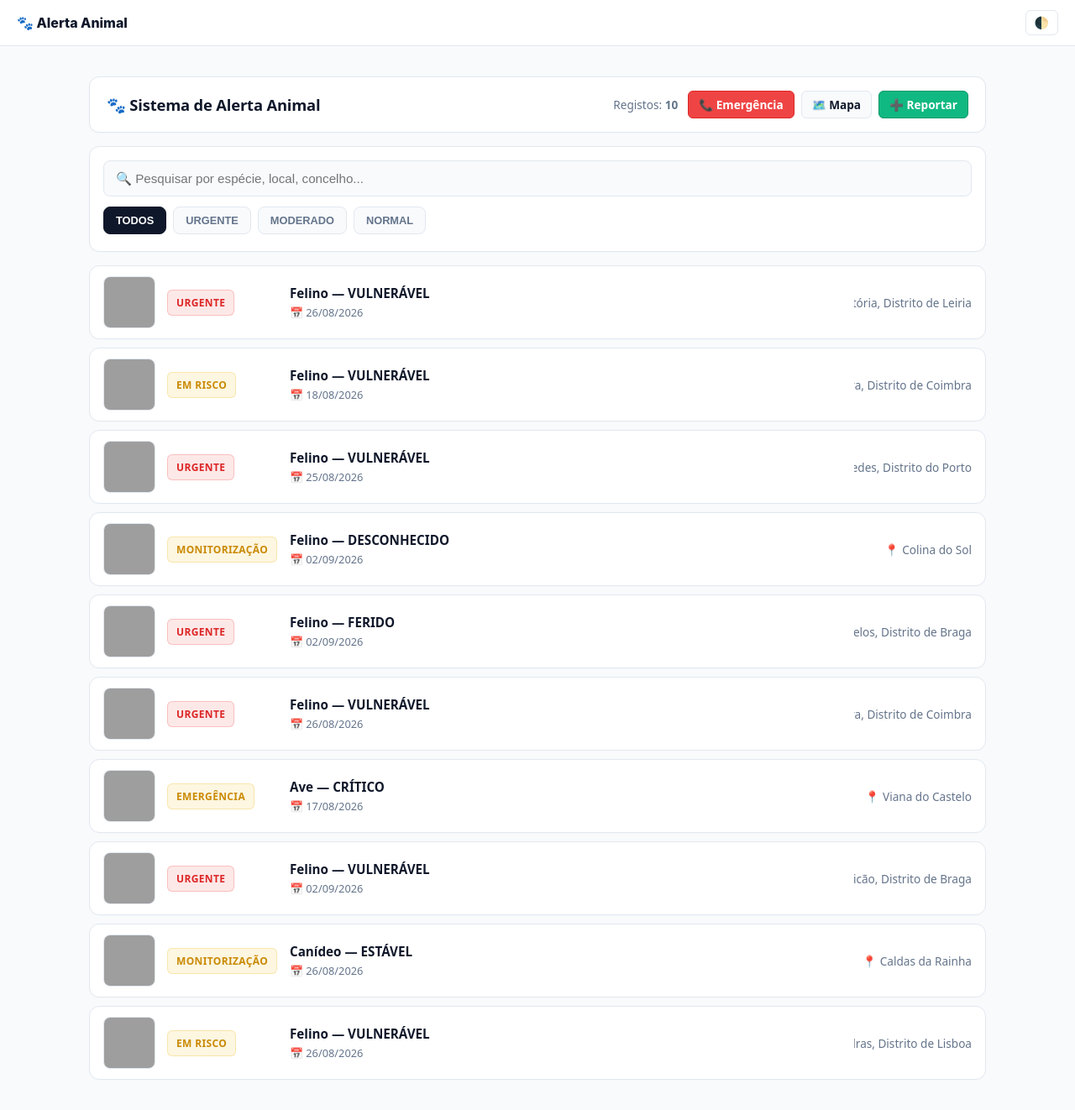
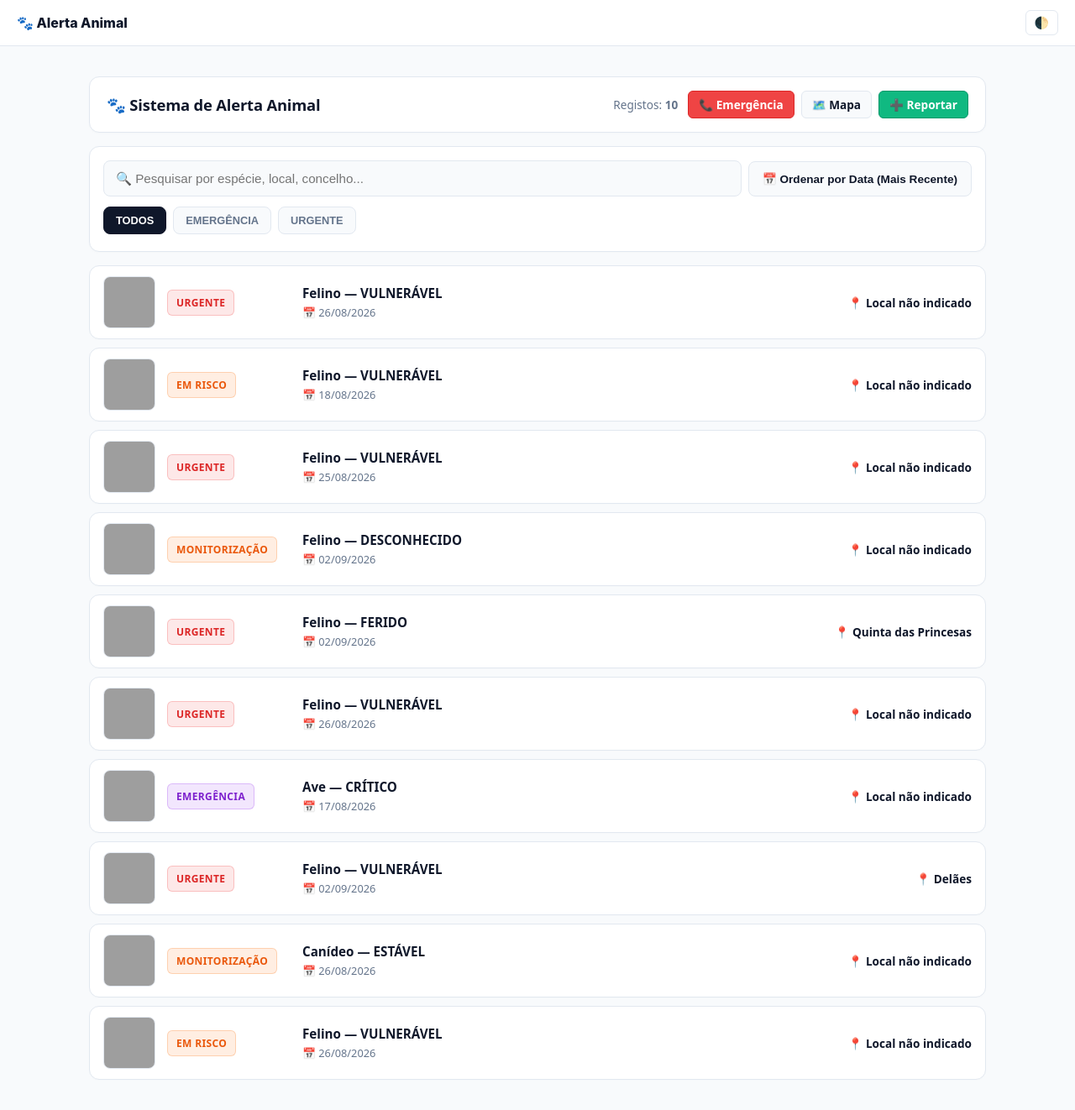
Before and after one commit to ajudaanimal/alerta, a Jekyll site: the page built from index.html, in a window 1280 px wide, cut to the strip 0-1322 px from the top of the page. Shown: the whole strip at 84% size. Built offline with Jekyll 4.4.1, drawn with Linux system fonts in a browser that asks for light colours; grey boxes are pictures that could not be loaded.

Commit message:
Update index.html

```diff
--- a/index.html
+++ b/index.html
@@ -126,8 +126,17 @@
     box-shadow: 0 1px 3px rgba(0,0,0,0.02);
   }
 
+  .control-panel-row {
+    display: flex;
+    gap: 8px;
+    align-items: center;
+    flex-wrap: wrap;
+    justify-content: space-between;
+  }
+
   #searchBox {
-    width: 100%;
+    flex: 1;
+    min-width: 220px;
     padding: 12px 14px;
     background: var(--bg-main);
     color: var(--text-main);
@@ -142,6 +151,26 @@
   #searchBox:focus {
     border-color: var(--primary-color);
     box-shadow: 0 0 0 3px var(--focus-ring);
+  }
+
+  .btn-sort {
+    background: var(--bg-main);
+    color: var(--text-main);
+    border: 1px solid var(--border-color);
+    padding: 12px 16px;
+    border-radius: 8px;
+    font-size: 0.85rem;
+    font-weight: 600;
+    cursor: pointer;
+    display: inline-flex;
+    align-items: center;
+    gap: 6px;
+    white-space: nowrap;
+    transition: all 0.2s ease;
+  }
+
+  .btn-sort:hover {
+    border-color: var(--text-muted);
   }
 
   .filter-group {
@@ -192,7 +221,7 @@
     border-radius: 12px;
     padding: 12px 16px;
     display: grid;
-    grid-template-columns: 60px 130px 1fr 140px;
+    grid-template-columns: 60px 145px 1fr 180px;
     align-items: center;
     gap: 16px;
     text-decoration: none;
@@ -236,10 +265,12 @@
   }
 
   /* Cores de Alerta Refinadas e Acessíveis */
+  .badge-roxo    { background: rgba(147, 51, 234, 0.12); color: #7e22ce; border-color: rgba(147, 51, 234, 0.25); }
   .badge-vermelho { background: rgba(239, 68, 68, 0.12); color: #dc2626; border-color: rgba(239, 68, 68, 0.25); }
   .badge-laranja  { background: rgba(249, 115, 22, 0.12); color: #ea580c; border-color: rgba(249, 115, 22, 0.25); }
   .badge-amarelo  { background: rgba(234, 179, 8, 0.12); color: #ca8a04; border-color: rgba(234, 179, 8, 0.25); }
 
+  html.dark-mode .badge-roxo    { background: rgba(147, 51, 234, 0.2); color: #c084fc; border-color: rgba(147, 51, 234, 0.3); }
   html.dark-mode .badge-vermelho { background: rgba(239, 68, 68, 0.2); color: #f87171; border-color: rgba(239, 68, 68, 0.3); }
   html.dark-mode .badge-laranja  { background: rgba(249, 115, 22, 0.2); color: #fb923c; border-color: rgba(249, 115, 22, 0.3); }
   html.dark-mode .badge-amarelo  { background: rgba(234, 179, 8, 0.2); color: #facc15; border-color: rgba(234, 179, 8, 0.3); }
@@ -269,8 +300,8 @@
 
   .row-location {
     font-size: 0.85rem;
-    font-weight: 500;
-    color: var(--text-muted);
+    font-weight: 600;
+    color: var(--text-main);
     white-space: nowrap;
     overflow: hidden;
     text-overflow: ellipsis;
@@ -312,7 +343,21 @@
     }
 
     .counter-badge {
-      display: none; /* Oculta em mobile estrito para poupar espaço precioso */
+      display: none;
+    }
+
+    .control-panel-row {
+      flex-direction: column;
+      align-items: stretch;
+    }
+
+    #searchBox {
+      width: 100%;
+    }
+
+    .btn-sort {
+      width: 100%;
+      justify-content: center;
     }
 
     .manifest-row {
@@ -366,15 +411,20 @@
     </nav>
   </header>
 
-  <section class="control-panel" aria-label="Filtros de Pesquisa">
-    <label for="searchBox" class="visually-hidden" style="display:none">Pesquisar ocorrências</label>
-    <input type="text" id="searchBox" placeholder="🔍 Pesquisar por espécie, local, concelho..." onkeyup="filterManifest()" aria-label="Pesquisar registos">
+  <section class="control-panel" aria-label="Filtros de Pesquisa e Ordenação">
+    <div class="control-panel-row">
+      <label for="searchBox" class="visually-hidden" style="display:none">Pesquisar ocorrências</label>
+      <input type="text" id="searchBox" placeholder="🔍 Pesquisar por espécie, local, concelho..." onkeyup="filterManifest()" aria-label="Pesquisar registos">
 
-    <div class="filter-group" role="group" aria-label="Filtrar por nível de alerta">
+      <button type="button" class="btn-sort" id="sortBtn" onclick="toggleSortOrder()">
+        📅 Ordenar por Data (Mais Recente)
+      </button>
+    </div>
+
+    <div class="filter-group" role="group" aria-label="Filtrar por nível de alerta por ordem de prioridade">
       <button type="button" class="filter-chip active" onclick="filterStatus('all', this)" aria-pressed="true">Todos</button>
-      <button type="button" class="filter-chip" onclick="filterStatus('vermelho', this)" aria-pressed="false">Urgente</button>
-      <button type="button" class="filter-chip" onclick="filterStatus('laranja', this)" aria-pressed="false">Moderado</button>
-      <button type="button" class="filter-chip" onclick="filterStatus('amarelo', this)" aria-pressed="false">Normal</button>
+      <button type="button" class="filter-chip" onclick="filterStatus('emergencia', this)" aria-pressed="false">Emergência</button>
+      <button type="button" class="filter-chip" onclick="filterStatus('urgente', this)" aria-pressed="false">Urgente</button>
     </div>
   </section>
 
@@ -383,16 +433,26 @@
       {% assign alerta = post.nivel_alerta | upcase %}
 
       {% assign badge_class = "badge-amarelo" %}
-      {% assign status_filter = "amarelo" %}
-      {% if alerta contains 'URGENTE' or alerta contains 'VERM' %}
+      {% assign status_filter = "normal" %}
+
+      {% if alerta contains 'EMERGÊNCIA' or alerta contains 'EMERGENCIA' %}
+        {% assign badge_class = "badge-roxo" %}
+        {% assign status_filter = "emergencia" %}
+      {% elsif alerta contains 'URGENTE' or alerta contains 'VERM' %}
         {% assign badge_class = "badge-vermelho" %}
-        {% assign status_filter = "vermelho" %}
-      {% elsif alerta contains 'ALTO' or alerta contains 'LARANJA' %}
+        {% assign status_filter = "urgente" %}
+      {% elsif alerta contains 'ALTO' or alerta contains 'MODERADO' or alerta contains 'LARANJA' or alerta contains 'MONITORIZAÇÃO' or alerta contains 'RISCO' %}
         {% assign badge_class = "badge-laranja" %}
-        {% assign status_filter = "laranja" %}
+        {% assign status_filter = "moderado" %}
       {% endif %}
 
-      <a href="{{ post.url | relative_url }}" class="manifest-row" data-status="{{ status_filter }}" data-search-tags="{{ post.id }} {{ post.slug }} {{ post.especie }} {{ post.localizacao }} {{ post.concelho }} {{ post.nivel_alerta }} {{ post.estado_fisico }} {{ post.situacao }} {{ post.sexo }} {{ post.nome }} {{ post.esterilizado }} {{ post.identificacao }} {{ post.caracteristicas }}" aria-label="Ocorrência: {{ post.especie }} em {{ post.localizacao | default: 'localização desconhecida' }}">
+      {% assign raw_date = post.data_ocorrencia_inicial | default: post.date %}
+      <a href="{{ post.url | relative_url }}"
+         class="manifest-row"
+         data-status="{{ status_filter }}"
+         data-timestamp="{{ raw_date | date: '%s' }}"
+         data-search-tags="{{ post.id }} {{ post.slug }} {{ post.especie }} {{ post.localidade }} {{ post.nivel_alerta }} {{ post.estado_fisico }} {{ post.situacao }} {{ post.sexo }} {{ post.nome }} {{ post.esterilizado }} {{ post.identificacao }} {{ post.caracteristicas }}"
+         aria-label="Ocorrência: {{ post.especie }} em {{ post.localidade | default: 'localização desconhecida' }}">
 
         <img src="{{ post.imagem | default: 'https://raw.githubusercontent.com/ajudaanimal/alerta/main/_assets/img/animal.jpeg' }}" alt="" class="row-img" loading="lazy">
 
@@ -402,11 +462,11 @@
 
         <div class="row-details">
           <div class="row-title">{{ post.especie }}{% if post.estado_fisico and post.estado_fisico != "Desconhecido" %} — {{ post.estado_fisico }}{% endif %}</div>
-          <div class="row-subtitle">📅 {{ post.data_ocorrencia_inicial | default: post.date | date: "%d/%m/%Y" }}</div>
+          <div class="row-subtitle">📅 {{ raw_date | date: "%d/%m/%Y" }}</div>
         </div>
 
         <div class="row-location">
-          <span>📍</span> {{ post.localizacao | default: "Local não indicado" }}
+          <span>📍</span> {{ post.localidade | default: "Local não indicado" }}
         </div>
 
       </a>
@@ -446,4 +508,25 @@
     btn.setAttribute('aria-pressed', 'true');
     filterManifest();
   }
+
+  function toggleSortOrder() {
+    sortDescending = !sortDescending;
+    let listContainer = document.getElementById('manifestList');
+    let rows = Array.from(listContainer.querySelectorAll('.manifest-row'));
+    let sortBtn = document.getElementById('sortBtn');
+
+    rows.sort((a, b) => {
+      let timeA = parseInt(a.getAttribute('data-timestamp') || '0', 10);
+      let timeB = parseInt(b.getAttribute('data-timestamp') || '0', 10);
+      return sortDescending ? (timeB - timeA) : (timeA - timeB);
+    });
+
+    rows.forEach(row => listContainer.appendChild(row));
+
+    if (sortDescending) {
+      sortBtn.innerHTML = "📅 Ordenar por Data (Mais Recente)";
+    } else {
+      sortBtn.innerHTML = "📅 Ordenar por Data (Mais Antiga)";
+    }
+  }
 </script>
```
Also changed, not shown: other parts of index.html (+2 -0 lines).
